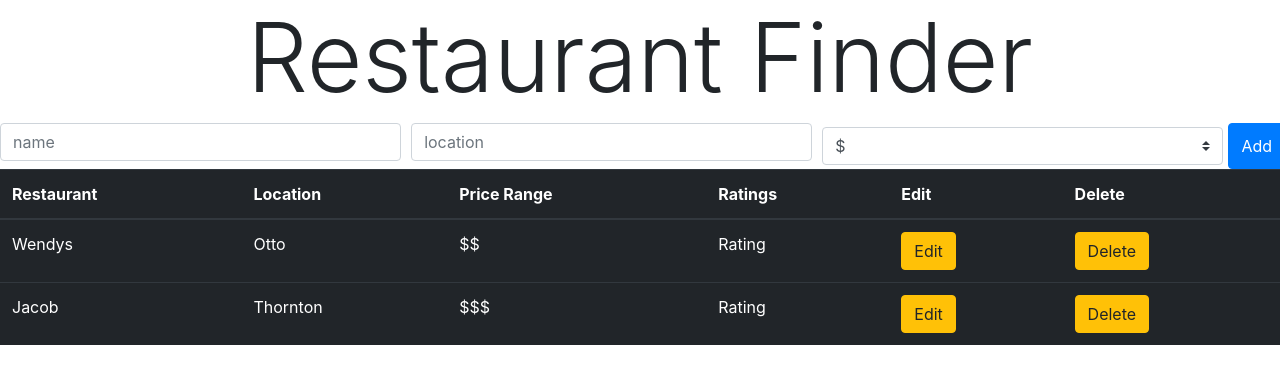
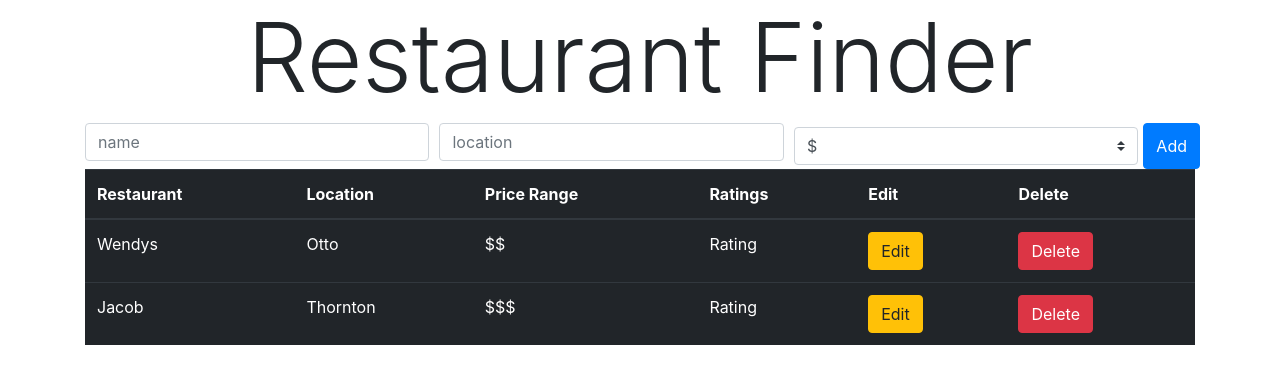
Before and after one commit to finiky/Restaurantfinder, a React (Create React App) app in the folder client/: page / in a window 1280 px wide. Shown: the top 384 px of the page. Built offline with nearby package versions, Linux system fonts and the light colour scheme.

Commit message:
created contextProvider to pass restaurants and setRestaurants to all the child components

```diff
--- a/client/src/App.js
+++ b/client/src/App.js
@@ -2,10 +2,12 @@ import { Routes, Route } from "react-router-dom";
 import Home from "./routes/Home";
 import UpdateRestaurant from "./routes/UpdateRestaurant";
 import RestaurantDetail from "./routes/RestaurantDetail";
+import { RestaurantContextProvider } from "./contextApi/RestaurantsContext";
 const App = () => {
   return (
-    <div>
-      <Routes>
+    <RestaurantContextProvider>
+      <div className="container">
+        <Routes>
           <Route exact path="/" element={<Home />} />
           <Route
             exact
@@ -13,8 +15,9 @@ const App = () => {
             element={<UpdateRestaurant />}
           />
           <Route exact path="/restaurants/:id" element={<RestaurantDetail />} />
-      </Routes>
-    </div>
+        </Routes>
+      </div>
+    </RestaurantContextProvider>
   );
 };
 
--- a/client/src/RestaurantList.js
+++ b/client/src/RestaurantList.js
@@ -22,7 +22,7 @@ const RestaurantList = () => {
               <button className="btn btn-warning">Edit</button>
             </td>
             <td>
-              <button className="btn btn-warning">Delete</button>
+              <button className="btn btn-danger">Delete</button>
             </td>
           </tr>
           <tr>
@@ -34,7 +34,7 @@ const RestaurantList = () => {
               <button className="btn btn-warning">Edit</button>
             </td>
             <td>
-              <button className="btn btn-warning">Delete</button>
+              <button className="btn btn-danger">Delete</button>
             </td>
           </tr>
         </tbody>
--- /dev/null
+++ b/client/src/contextApi/RestaurantsContext.js
@@ -0,0 +1,12 @@
+import { useState, createContext } from "react";
+
+export const RestaurantContext = createContext();
+
+export const RestaurantContextProvider = (props) => {
+  const [restaurants, setRestaurants] = useState([]);
+  return (
+    <RestaurantContext.Provider value={{ restaurants, setRestaurants }}>
+      {props.children}
+    </RestaurantContext.Provider>
+  );
+};
```
